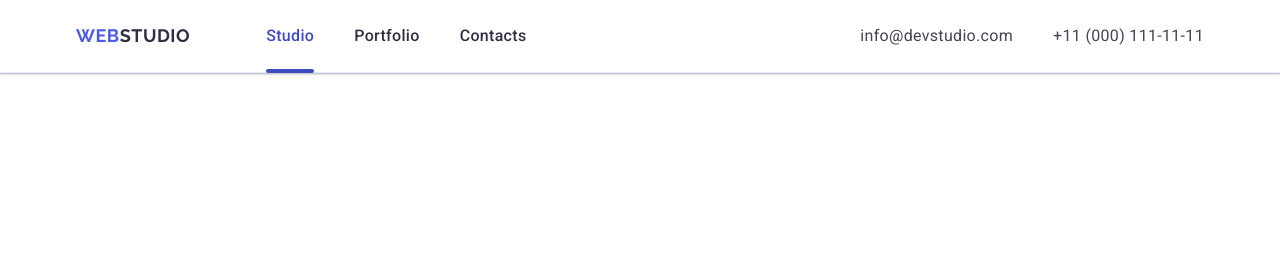
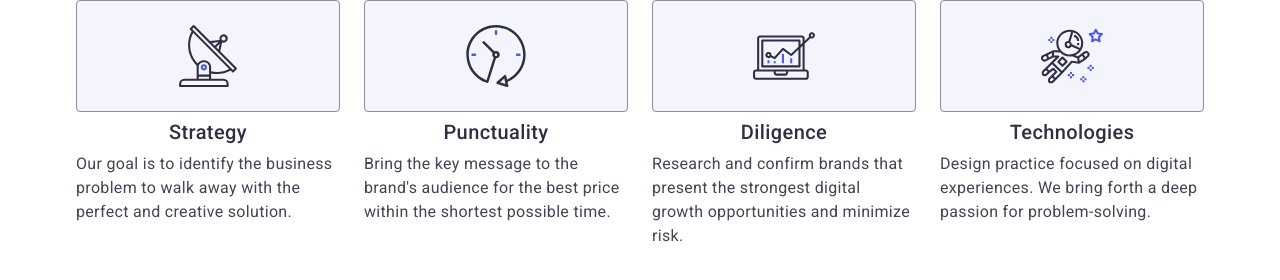
Before and after one commit to volodymyr-zahrebelnyi/goit-markup-hw-06, a plain HTML site: page index.html in a window 1280 px wide. Drawn offline with nearby package versions, Linux system fonts and the light colour scheme.

Commit message:
hw6 day2

```diff
--- a/css/styles.css
+++ b/css/styles.css
@@ -175,25 +175,16 @@ ul {
   display: flex;
   flex-wrap: wrap;
   justify-content: space-between;
-  /* gap: 24px; */
+
   gap: 72px;
 }
 
 .advantages-item {
-  /* width: calc((100% - 3 * 24px) / 4); */
   width: 100%;
 }
 
 .advantages-icons-container {
-  display: flex;
   display: none;
-  align-items: center;
-  justify-content: center;
-  height: 112px;
-  border: 1px solid #8e8f99;
-  border-radius: 4px;
-  background-color: #f4f4fd;
-  margin-bottom: 8px;
 }
 
 .advantages-icons {
@@ -201,10 +192,6 @@ ul {
 }
 
 .advantages-list-title {
-  /* font-weight: 500;
-  font-size: 20px;
-  line-height: 1.2;
-  letter-spacing: 0.02em; */
   font-weight: 700;
   font-size: 36px;
   line-height: 1.11;
@@ -860,6 +847,16 @@ ul {
   .header-address-link:focus {
     color: #404bbf;
   }
+
+  .advantages-container {
+    /* padding-top: 96px;
+    padding-bottom: 96px; */
+    gap: 72px 24px;
+  }
+
+  .advantages-item {
+    width: calc((100% - 1 * 24px) / 2);
+  }
 }
 
 /* ================================================= DESKTOP 👇 ========================================= */
@@ -884,4 +881,39 @@ ul {
     line-height: 1.5;
     letter-spacing: 0.02em;
   }
+
+  .advantages {
+    /* padding: 120px 0; */
+    /* padding: 96px 16px; */
+  }
+
+  .advantages-container {
+    gap: 24px;
+  }
+
+  .advantages-item {
+    width: calc((100% - 3 * 24px) / 4);
+  }
+
+  .advantages-icons-container {
+    display: flex;
+    align-items: center;
+    justify-content: center;
+    height: 112px;
+    border: 1px solid #8e8f99;
+    border-radius: 4px;
+    background-color: #f4f4fd;
+    margin-bottom: 8px;
+  }
+
+  .advantages-list-title {
+    font-weight: 500;
+    font-size: 20px;
+    line-height: 1.2;
+    letter-spacing: 0.02em;
+  }
+
+  .advantages-list-text {
+    font-weight: 400;
+  }
 }
--- a/index.html
+++ b/index.html
@@ -20,7 +20,7 @@
     />
   </head>
   <body>
-    <header class="header">
+    <!-- <header class="header">
       <div class="header-container container">
         <nav class="navigation">
           <a class="logo" href="./index.html"
@@ -58,7 +58,7 @@
           </svg>
         </button>
       </div>
-    </header>
+    </header> -->
 
     <main>
       <!-- <section class="hero">
@@ -68,7 +68,7 @@
         </div>
       </section> -->
 
-      <!-- <section class="advantages">
+      <section class="advantages">
         <div class="container">
           <h2 class="visually-hidden">Advantages</h2>
           <ul class="advantages-container">
@@ -124,7 +124,7 @@
             </li>
           </ul>
         </div>
-      </section> -->
+      </section>
 
       <!-- <section class="team">
         <div class="container">
```
